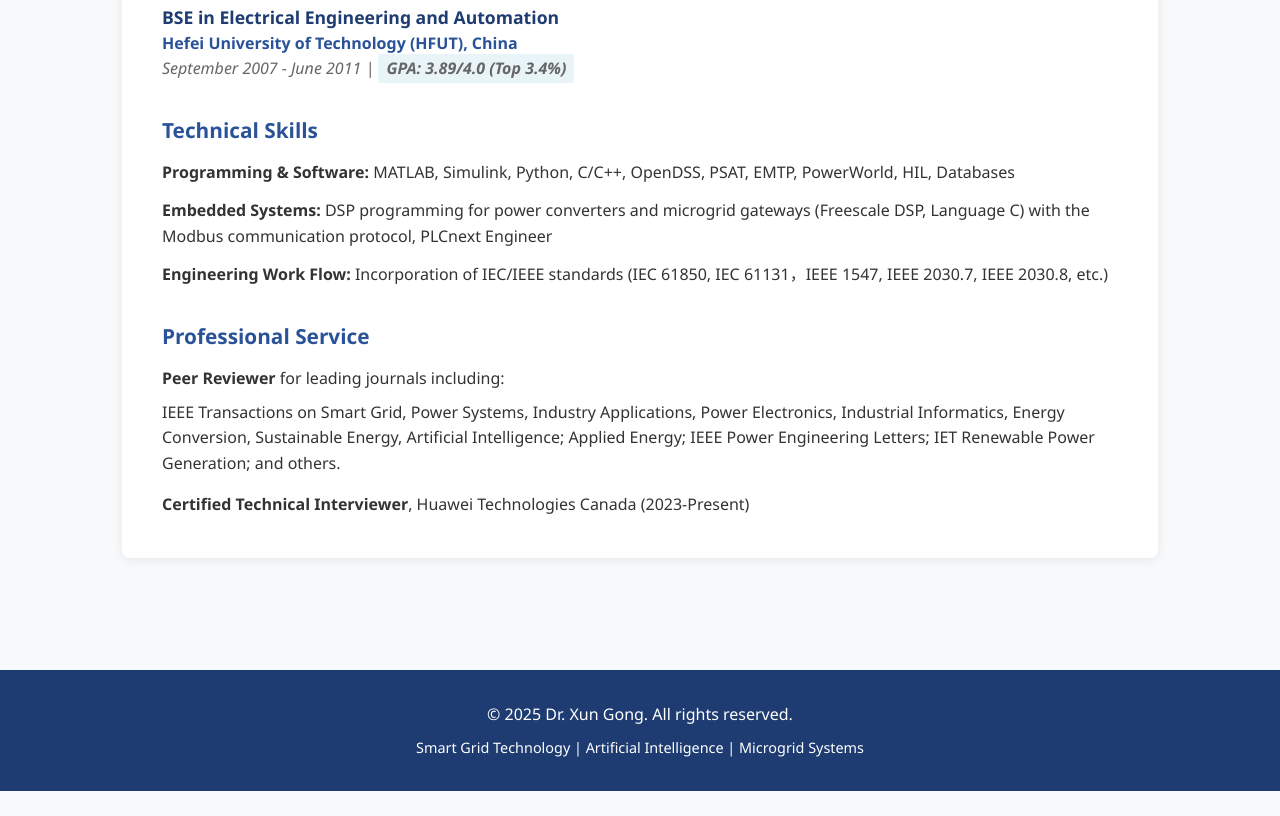
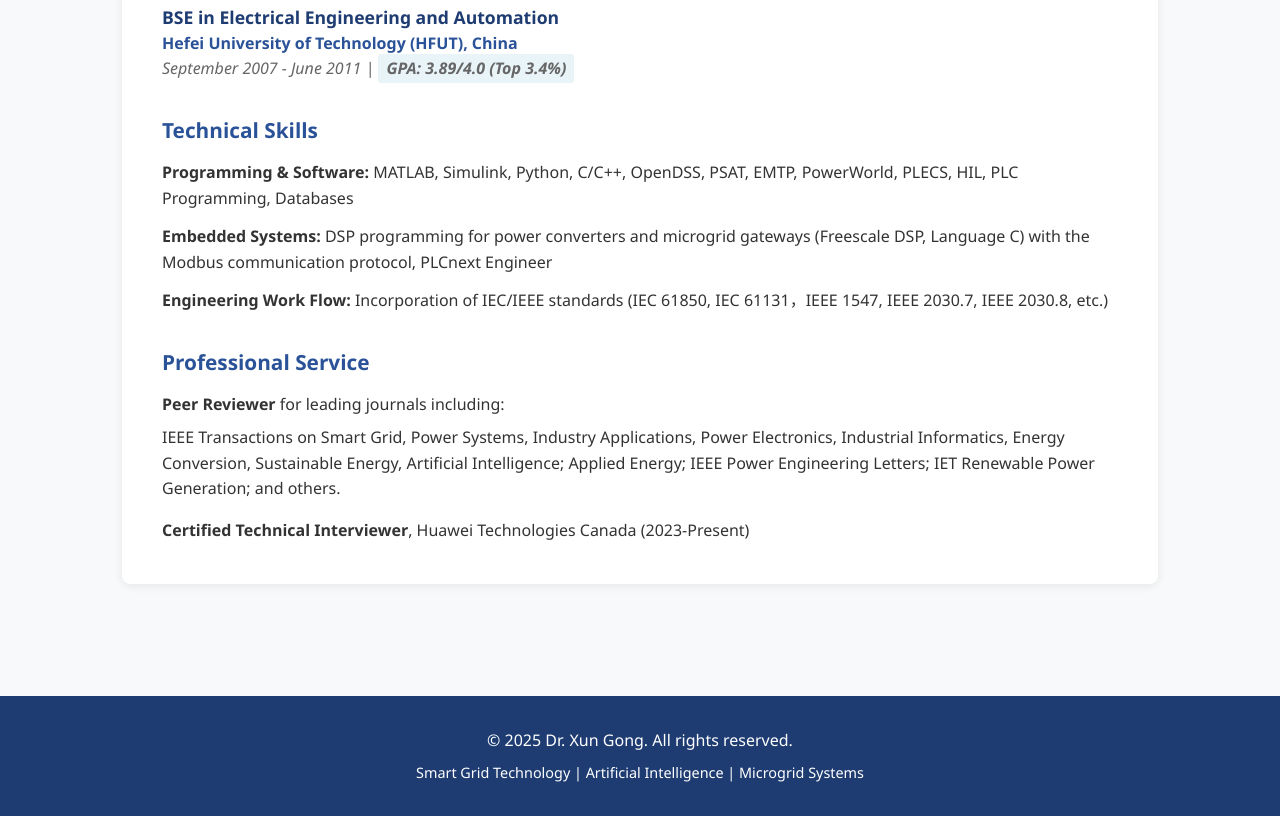
Before and after one commit to nash13123/xungong, a plain HTML site: page experience.html in a window 1280 px wide. Shown: the part 1704-2520 px from the top of the page. Before the commit the page ends 2495 px from the top, so only its background shows below. Drawn offline with Linux system fonts and the light colour scheme.

Commit message:
PLC programming added

```diff
--- a/experience.html
+++ b/experience.html
@@ -247,7 +247,7 @@
 
             <h3>Technical Skills</h3>
             <div class="experience-item">
-            <div class="job-title"></div><p><strong>Programming & Software:</strong> MATLAB, Simulink, Python, C/C++, OpenDSS, PSAT, EMTP, PowerWorld, HIL, Databases</p>
+            <div class="job-title"></div><p><strong>Programming & Software:</strong> MATLAB, Simulink, Python, C/C++, OpenDSS, PSAT, EMTP, PowerWorld, PLECS, HIL, PLC Programming, Databases</p>
 
             <div class="job-title"></div><p style="margin-top: 0.8rem;"><strong>Embedded Systems:</strong> DSP programming for power converters and microgrid gateways (Freescale DSP, Language C) with the Modbus communication protocol, PLCnext Engineer</p>
 
```
